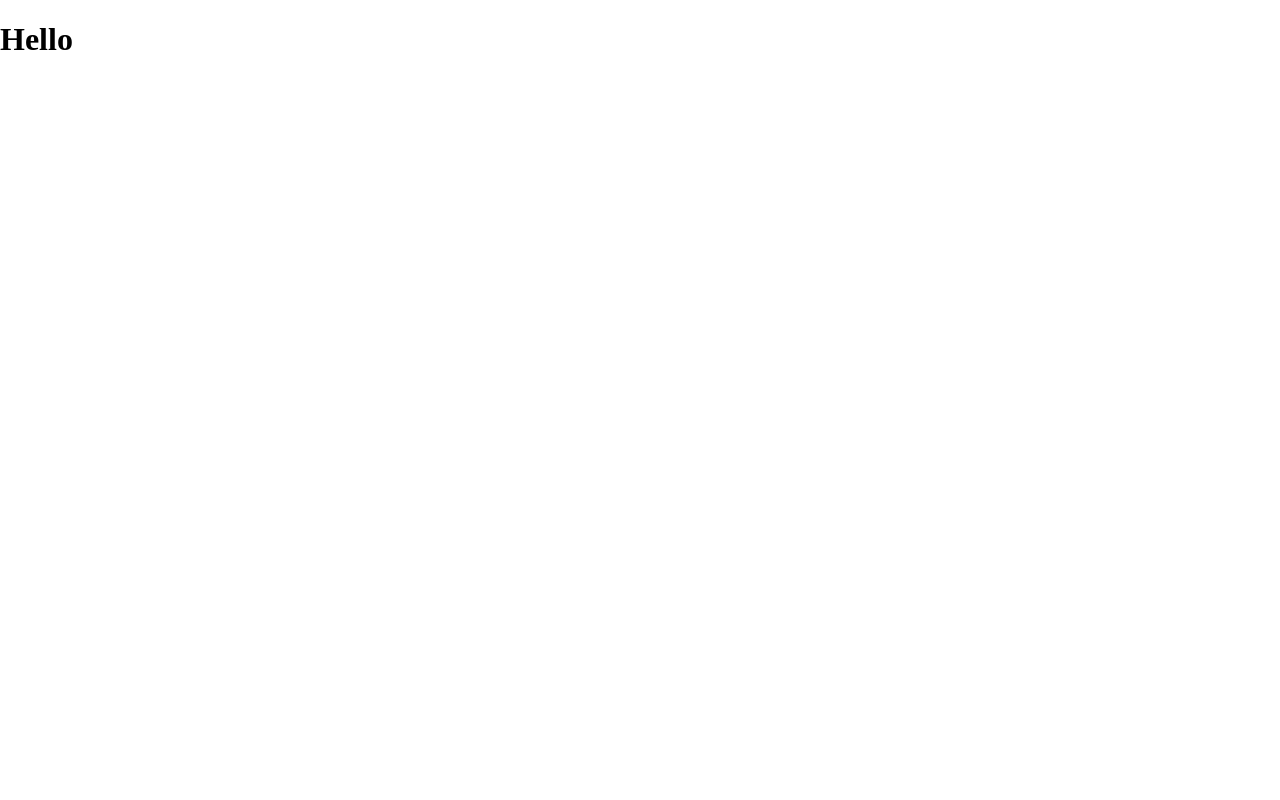
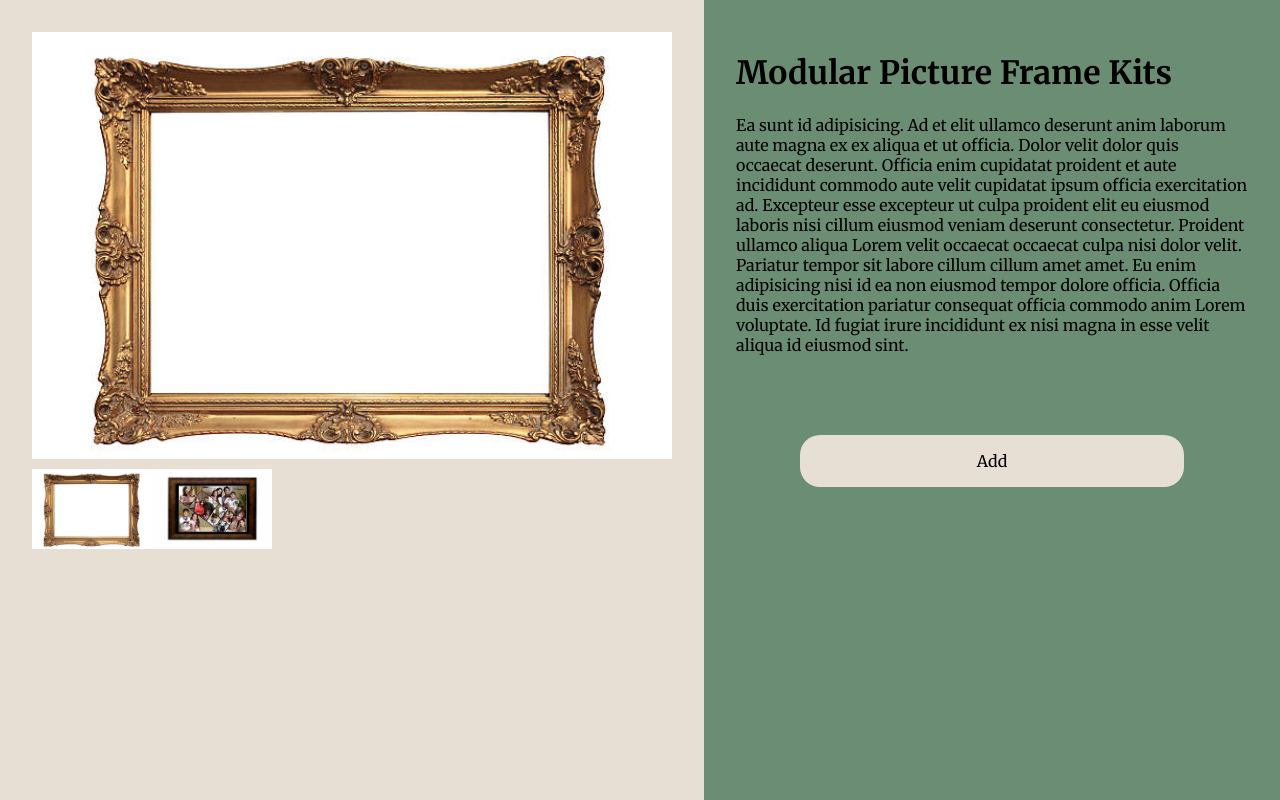
Before and after one commit to lukasmwerner/shell-shockers, a SvelteKit app: page /product/kits in a window 1280 px wide. Built offline with nearby package versions, Linux system fonts and the light colour scheme.

Commit message:
make kits page

```diff
--- a/src/routes/product/kits/+page.svelte
+++ b/src/routes/product/kits/+page.svelte
@@ -1 +1,13 @@
-<h1>Hello</h1>
+<script>
+    import ProductPage from "$lib/components/ProductPage.svelte";
+	import one from "$lib/images/modular-frames/a.jpg";
+	import two from "$lib/images/modular-frames/b.jpg";
+	let title = "Modular Picture Frame Kits";
+	let description = `Ea sunt id adipisicing. Ad et elit ullamco deserunt anim laborum aute magna ex ex aliqua et ut officia. Dolor velit dolor quis occaecat deserunt. Officia enim cupidatat proident et aute incididunt commodo aute velit cupidatat ipsum officia exercitation ad. Excepteur esse excepteur ut culpa proident elit eu eiusmod laboris nisi cillum eiusmod veniam deserunt consectetur.
+Proident ullamco aliqua Lorem velit occaecat occaecat culpa nisi dolor velit. Pariatur tempor sit labore cillum cillum amet amet. Eu enim adipisicing nisi id ea non eiusmod tempor dolore officia. Officia duis exercitation pariatur consequat officia commodo anim Lorem voluptate. Id fugiat irure incididunt ex nisi magna in esse velit aliqua id eiusmod sint.`;
+
+	let products = [
+		{name: "Frame", dynamic: true, costFunction: (w, h)=> 10 },
+	]
+</script>
+<ProductPage images={[one, two]} {products} {title} {description} />
```
